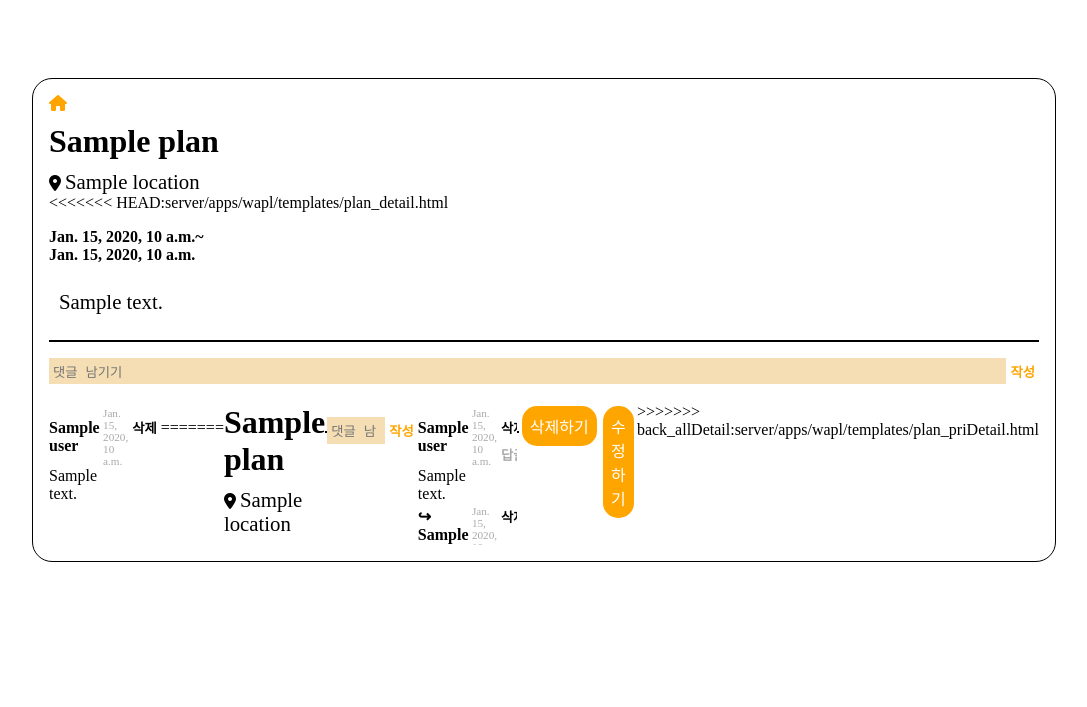
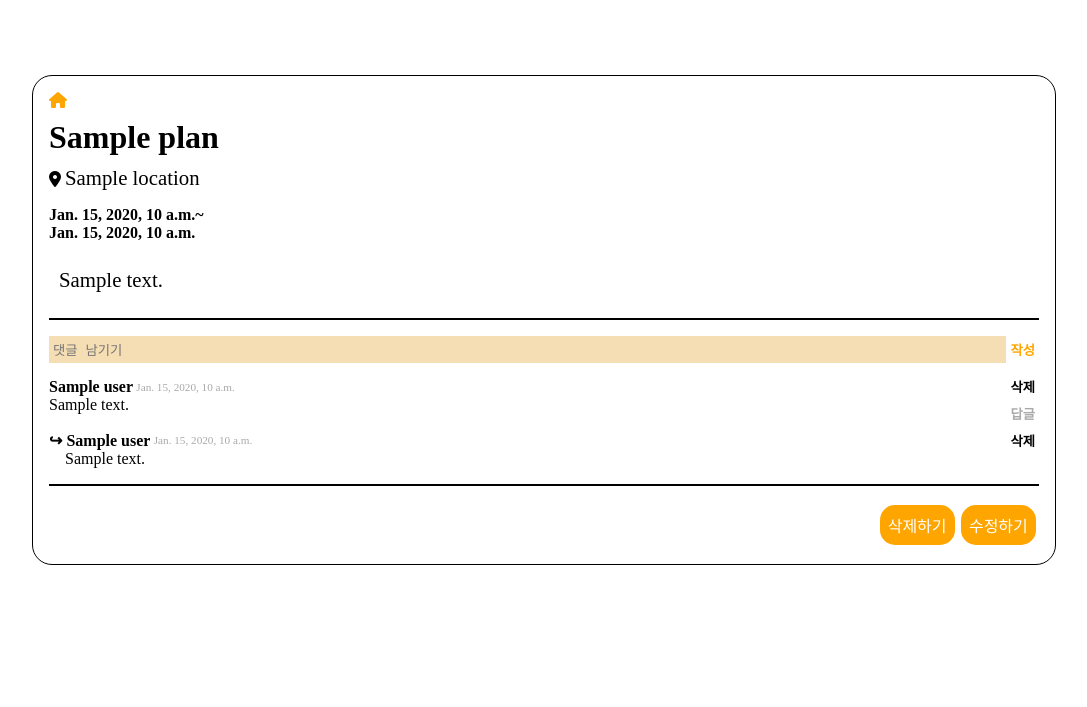
Before and after one commit to Wapl-team/Wapl, a Django app: template server/apps/wapl/templates/plan_priDetail.html in a window 1280 px wide. Shown: the top 707 px of the page, without its empty margins (96-1183 px from the left). Run offline with Django 3.2, Linux system fonts and the light colour scheme; the template is opened without the code that fills it: most values are stand-ins (such as "Sample title", 1, 10 or a date in 2020); some libraries are stand-ins or nearby versions.

Commit message:
fix: detail page uri

```diff
--- a/server/apps/wapl/templates/plan_priDetail.html
+++ b/server/apps/wapl/templates/plan_priDetail.html
@@ -20,7 +20,6 @@
           <i class="fa-solid fa-location-dot"></i>
           <span>{{plan.location}}</span>
         </div>
-<<<<<<< HEAD:server/apps/wapl/templates/plan_detail.html
         <div class="plan-detail-time">
           {{plan.startTime}}~<br />
           {{plan.endTime}}
@@ -35,7 +34,6 @@
           method="post"
           style="display: flex; margin: 10px 0"
         >
-          <!-- 상세페이지 url 따라서 수정해주어야 하는 부분 -->
           {% csrf_token %}
           <textarea name="content" placeholder="댓글 남기기"></textarea>
           <div>
@@ -61,6 +59,7 @@
             </div>
             <div class="user-comment-content">{{comment.content}}</div>
           </div>
+
           <div class="delete-comment">
             <form
               action="{% url 'wapl:comment_delete' plan.pk comment.pk %}"
@@ -69,118 +68,67 @@
               {% csrf_token %}
               <input type="submit" value="삭제" />
             </form>
-          </div>
-=======
-
-        <div class="main">
-            <div class="plan-detail-title">
-                {{plan.title}}
-            </div>
-            <div class="plan-detail-place">
-                <i class="fa-solid fa-location-dot"></i>
-                <span>{{plan.location}}</span>
-            </div>
-            <div class="plan-detail-time">
-                {{plan.startTime}}~<br />
-                {{plan.endTime}}
-            </div>
-            <div class="plan-detail-content">
-                {{plan.content}}
-            </div>
-        </div>
-        <hr>
-        <!-- 여기부터 Comment------------------------------------------------ -->
-        <div class="leave-comment">
-          <form action="{% url 'wapl:detail' plan.pk %}" method="post" style="display:flex; margin: 10px 0;">
-              {% csrf_token %}
-              <textarea name="content" placeholder="댓글 남기기"></textarea>
-              <div>
-                  <input type="submit" , value="작성" />
-              </div>
-          </form>
-        </div>
-        <div class="comment-container">
-          {% for comment in comments %}
-          <div class="show-comment">
-            <div class="user-comment">
-              <div class="user-comment-info">
-                <div class="user-comment-user">{{comment.user}}</div>
-                {% if comment.created_string == False %}
-                {% csrf_token %}
-                <span class="user-comment-time">{{ comment.created_at|date:'m월 d일' }}</span>
-                {% else %}
-                <span class="user-comment-time">{{ comment.created_string }}</span>
-                {% endif %}
-              </div>
-              <div class="user-comment-content">{{comment.content}}</div>
-            </div>
-
-            <div class="delete-comment">
-              <form action="{% url 'wapl:comment_delete' plan.pk comment.pk %}" method="post">
-                {% csrf_token %}
-                    <input type="submit" value="삭제" />
-              </form>
-              <input type="submit" value="답글" class="reply_button"  style="color:darkgray"/>
+            <input
+              type="submit"
+              value="답글"
+              class="reply_button"
+              style="color: darkgray"
+            />
           </div>
         </div>
 
         <!-- 대댓글 보여주는 구간 -->
         <div>
-            {% for reply in replys %}
-            {% if reply.comment_post.id == comment.id %}
+          {% for reply in replys %} {% if reply.comment_post.id == comment.id %}
           <div class="show-comment">
             <div class="user-comment">
               <div class="user-comment-info">
                 <div class="user-comment-user">↪ {{reply.user}}</div>
-                  {% if reply.created_string == False %}
-                  {% csrf_token %}
-                  <span class="user-comment-time">{{ reply.created_at|date:'m월 d일' }}</span>
+                {% if reply.created_string == False %} {% csrf_token %}
+                <span class="user-comment-time"
+                  >{{ reply.created_at|date:'m월 d일' }}</span
+                >
                 {% else %}
-                  <span class="user-comment-time">{{ reply.created_string }}</span>
+                <span class="user-comment-time"
+                  >{{ reply.created_string }}</span
+                >
                 {% endif %}
               </div>
               <div class="user-comment-content">&emsp;{{reply.content}}</div>
             </div>
 
             <div class="delete-comment">
-                <form action="{% url 'wapl:reply_delete' plan.pk reply.pk %}" method="post">
+              <form
+                action="{% url 'wapl:reply_delete' plan.pk reply.pk %}"
+                method="post"
+              >
                 {% csrf_token %}
                 <input type="submit" value="삭제" />
               </form>
             </div>
           </div>
 
-
-              {% endif %}
-              {% endfor %}
+          {% endif %} {% endfor %}
         </div>
 
         <!-- 대댓글을 생성하는 input 구간 -->
         <div class="reply-container" style="display: none">
-              <form action="{% url 'wapl:reply_create' plan.pk comment.pk %}" method="post" style="display:flex; margin: 10px 0;">
+          <form
+            action="{% url 'wapl:reply_create' plan.pk comment.pk %}"
+            method="post"
+            style="display: flex; margin: 10px 0"
+          >
             {% csrf_token %}
             <textarea name="content" placeholder="답글 남기기"></textarea>
             <div>
-                <input type="submit", value="작성" />
+              <input type="submit" , value="작성" />
             </div>
           </form>
         </div>
         {% endfor %}
       </div>
-        <hr>
+      <hr />
 
-
-        <div class="control-container">
-          <form action="{% url 'wapl:delete' plan.pk %}" method="post" class="delete-plan">
-            {% csrf_token %}
-            <input type="submit" , value="삭제하기" />
-         </form>
-         <a href="{% url 'wapl:update' plan.pk %}" class="update-plan">수정하기</a>
->>>>>>> back_allDetail:server/apps/wapl/templates/plan_priDetail.html
-        </div>
-        {% endfor %}
-      </div>
-      <hr />
       <div class="control-container">
         <form
           action="{% url 'wapl:delete' plan.pk %}"
@@ -196,8 +144,6 @@
       </div>
     </div>
 
-
-
     <script
       src="https://kit.fontawesome.com/5658349e28.js"
       crossorigin="anonymous"
@@ -205,27 +151,24 @@
     <script src="{% static 'javascripts/main.js' %}"></script>
     <script src="https://cdn.jsdelivr.net/npm/axios/dist/axios.min.js"></script>
     <script>
-
-      const $buttons = document.querySelectorAll('.reply_button')
+      const $buttons = document.querySelectorAll(".reply_button");
       $buttons.forEach(($button) => {
-				$button.addEventListener('click', (e) =>
-					replyToggle(e, $button)
-				)
-			})
+        $button.addEventListener("click", (e) => replyToggle(e, $button));
+      });
 
       function replyToggle(e, $button) {
         // 눌러진 답글 버튼에서 가장 가까운 class reply-container 고른 것
-        let content = $button.parentElement.parentElement.nextElementSibling.nextElementSibling;
+        let content =
+          $button.parentElement.parentElement.nextElementSibling
+            .nextElementSibling;
         // 답글 버튼 누르면 class reply-container 의 display 속성이 none<=>block 바뀌도록
         console.log(content);
-        if(content.style.display !== 'none') {
-          content.style.display = 'none';
-        }
-        else {
-          content.style.display = 'block';
+        if (content.style.display !== "none") {
+          content.style.display = "none";
+        } else {
+          content.style.display = "block";
         }
       }
-
     </script>
   </body>
 </html>
--- a/server/static/javascripts/main.js
+++ b/server/static/javascripts/main.js
@@ -596,7 +596,7 @@ window.onload = function () {
 
             let newplan = document.createElement("a");
             const width = parseInt(hours) * 60 + parseInt(minutes);
-            newplan.href = `plan/${plan.pk}`;
+            newplan.href = `/pubplan/${plan.pk}`;
             newplan.style.position = "absolute";
             newplan.style.width = `${width}px`;
             newplan.style.left = `${start}px`;
```
Also changed, not shown: server/static/javascripts/meeting_main.js (+5 -5 lines), server/apps/wapl/migrations/0001_initial.py, server/apps/wapl/migrations/0002_replypubliccomment_replyprivatecomment.py (deleted). Lines whose indentation alone changed are shown as unchanged.
